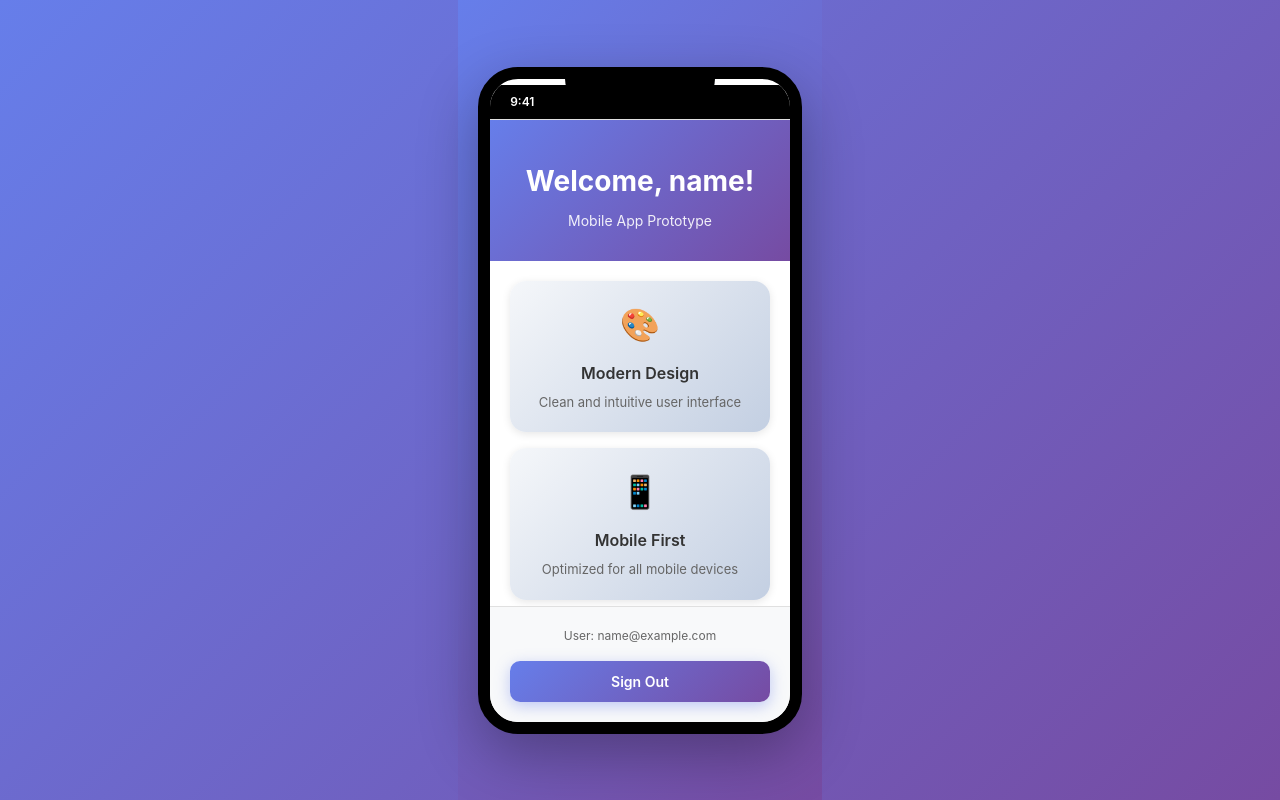
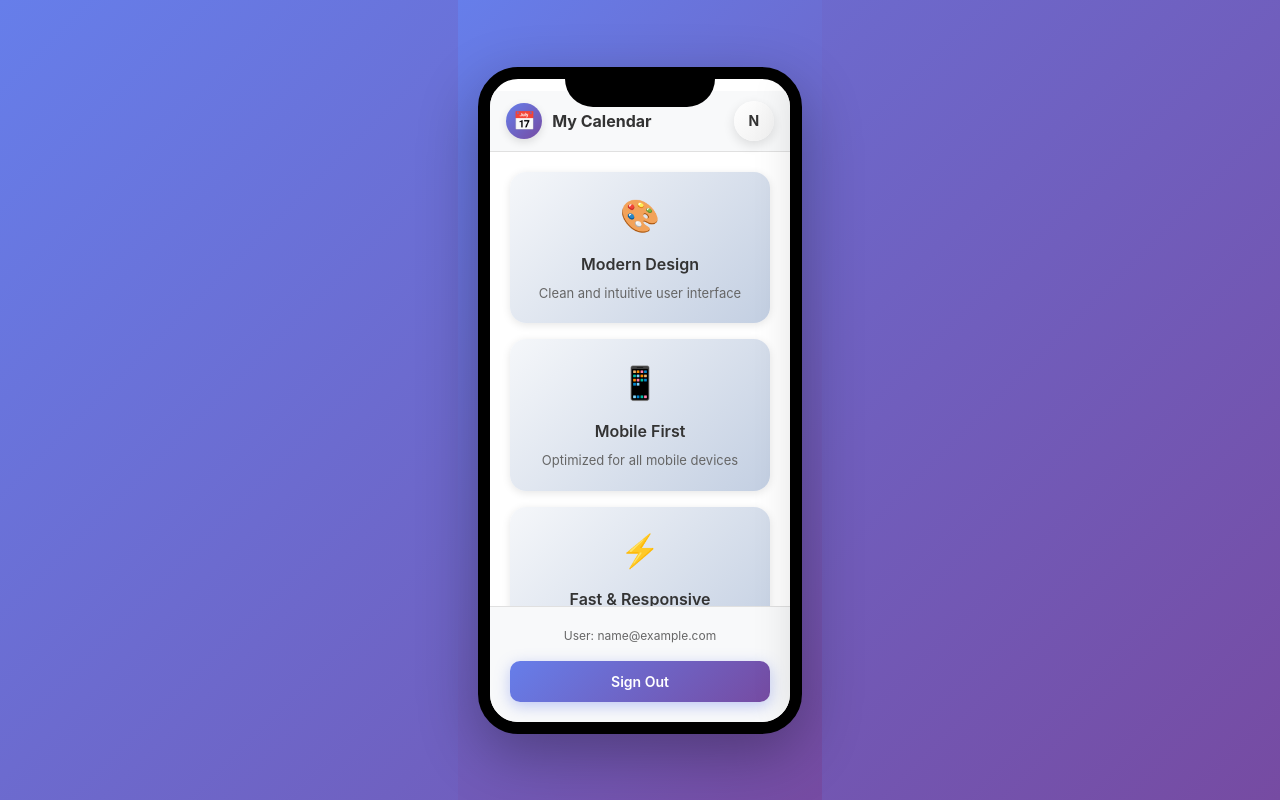
Before and after one commit to aneeeshp1/mobile-app-prototype, a React (Vite) app: page / in a window 1280 px wide. Both pictures are taken after typing "name@example.com", "Sample123" into the empty fields and a click on the button "Sign In". Built offline with nearby package versions, Linux system fonts and the light colour scheme.

Commit message:
feat(ui): compact header, remove banner, profile panel tweaks

```diff
--- a/src/App.jsx
+++ b/src/App.jsx
@@ -14,10 +14,15 @@ function App() {
     setUser(null)
   }
 
+  // Update user data (name, email, etc.). For this prototype we just merge fields into `user`.
+  const handleUpdateUser = (updates) => {
+    setUser((prev) => ({ ...prev, ...updates }))
+  }
+
   return (
     <div className="app">
       {user ? (
-        <HomePage user={user} onLogout={handleLogout} />
+        <HomePage user={user} onLogout={handleLogout} onUpdateUser={handleUpdateUser} />
       ) : (
         <div className="login-container">
           <div className="mobile-frame">
--- a/src/components/HomePage.jsx
+++ b/src/components/HomePage.jsx
@@ -1,17 +1,27 @@
+import { useState } from 'react'
 import '../styles/HomePage.css';
+import ProfilePanel from './ProfilePanel'
 
-export default function HomePage({ user, onLogout }) {
+export default function HomePage({ user, onLogout, onUpdateUser }) {
+  const [isProfileOpen, setIsProfileOpen] = useState(false)
+  const initials = user?.name?.split(' ').map(n => n[0]).join('').slice(0,2).toUpperCase()
+
+  const openProfile = () => setIsProfileOpen(true)
+  const closeProfile = () => setIsProfileOpen(false)
+
   return (
     <div className="home-container">
       <div className="mobile-frame">
-        <div className="status-bar">
-          <span className="time">9:41</span>
+        <div className="app-header">
+          <div className="app-brand">
+            <div className="app-logo" aria-hidden>📅</div>
+            <div className="app-title">My Calendar</div>
+          </div>
+          <button className="profile-icon" onClick={openProfile} aria-label="Open profile">
+            <span className="profile-initials">{initials}</span>
+          </button>
         </div>
 
-        <div className="home-header">
-          <h1>Welcome, {user.name}!</h1>
-          <p>Mobile App Prototype</p>
-        </div>
 
         <div className="home-content">
           <div className="feature-card">
@@ -45,6 +55,10 @@ export default function HomePage({ user, onLogout }) {
             Sign Out
           </button>
         </div>
+
+        {/* Overlay and profile panel */}
+        <div className={`panel-overlay ${isProfileOpen ? 'open' : ''}`} onClick={closeProfile} aria-hidden={!isProfileOpen}></div>
+        <ProfilePanel user={user} isOpen={isProfileOpen} onClose={closeProfile} onUpdateUser={onUpdateUser} />
       </div>
     </div>
   );
--- /dev/null
+++ b/src/components/ProfilePanel.jsx
@@ -0,0 +1,95 @@
+import { useState, useEffect } from 'react'
+import '../styles/ProfilePanel.css'
+
+export default function ProfilePanel({ user, isOpen, onClose, onUpdateUser }) {
+  const [name, setName] = useState(user?.name || '')
+  const [email, setEmail] = useState(user?.email || '')
+  const [currentPassword, setCurrentPassword] = useState('')
+  const [newPassword, setNewPassword] = useState('')
+  const [confirmPassword, setConfirmPassword] = useState('')
+  const [message, setMessage] = useState(null)
+
+  useEffect(() => {
+    setName(user?.name || '')
+    setEmail(user?.email || '')
+  }, [user, isOpen])
+
+  const handleSave = (e) => {
+    e.preventDefault()
+    // Basic validation
+    if (newPassword || confirmPassword) {
+      if (newPassword !== confirmPassword) {
+        setMessage({ type: 'error', text: 'New passwords do not match.' })
+        return
+      }
+      if (newPassword.length < 6) {
+        setMessage({ type: 'error', text: 'New password must be at least 6 characters.' })
+        return
+      }
+      // In a real app, we'd verify currentPassword and submit to backend
+      setMessage({ type: 'success', text: 'Password changed (simulated).' })
+      // We can signal password change to parent if desired
+      onUpdateUser({ passwordChanged: true })
+    }
+
+    // Update name and email
+    onUpdateUser({ name: name.trim(), email: email.trim() })
+    setMessage({ type: 'success', text: 'Profile updated.' })
+
+    // Optionally close after saving
+    setTimeout(() => {
+      setMessage(null)
+      onClose()
+    }, 800)
+  }
+
+  const handleClose = () => {
+    setMessage(null)
+    onClose()
+  }
+
+  return (
+    <div className={`profile-panel ${isOpen ? 'open' : ''}`} aria-hidden={!isOpen}>
+      <div className="panel-header">
+        <h2>Edit Profile</h2>
+        <button className="close-btn" onClick={handleClose} aria-label="Close profile panel">✕</button>
+      </div>
+
+      <form className="panel-form" onSubmit={handleSave}>
+        <label>
+          Name
+          <input value={name} onChange={(e) => setName(e.target.value)} />
+        </label>
+
+        <label>
+          Email
+          <input value={email} onChange={(e) => setEmail(e.target.value)} />
+        </label>
+
+        <div className="divider">Change Password</div>
+
+        <label>
+          Current Password
+          <input type="password" value={currentPassword} onChange={(e) => setCurrentPassword(e.target.value)} />
+        </label>
+
+        <label>
+          New Password
+          <input type="password" value={newPassword} onChange={(e) => setNewPassword(e.target.value)} />
+        </label>
+
+        <label>
+          Confirm New Password
+          <input type="password" value={confirmPassword} onChange={(e) => setConfirmPassword(e.target.value)} />
+        </label>
+
+        {message && <div className={`message ${message.type}`}>{message.text}</div>}
+
+        <div className="panel-actions">
+          <button type="button" className="btn secondary" onClick={handleClose}>Cancel</button>
+          <button type="submit" className="btn primary">Save</button>
+        </div>
+      </form>
+    </div>
+  )
+}
--- a/src/styles/HomePage.css
+++ b/src/styles/HomePage.css
@@ -47,20 +47,46 @@
   z-index: 10;
 }
 
-.status-bar {
-  padding: 12px 20px 8px;
+.app-header {
+  padding: 10px 16px;
+  margin-top: 12px;
   background: #f8f9fa;
   border-bottom: 1px solid #e0e0e0;
   display: flex;
-  justify-content: center;
-  margin-top: 8px;
+  align-items: center;
+  justify-content: space-between;
+  gap: 12px;
 }
 
-.time {
-  font-size: 12px;
-  font-weight: 600;
-  color: #000;
+.app-brand {
+  display: flex;
+  align-items: center;
+  gap: 10px;
 }
+
+.app-logo {
+  width: 36px;
+  height: 36px;
+  border-radius: 50%;
+  display: flex;
+  align-items: center;
+  justify-content: center;
+  background: linear-gradient(135deg,#667eea 0%, #764ba2 100%);
+  color: white;
+  font-size: 18px;
+  box-shadow: 0 3px 8px rgba(0,0,0,0.12);
+}
+
+.app-title {
+  font-weight: 700;
+  font-size: 16px;
+  color: #333;
+}
+
+.home-header.small {
+  padding: 20px 20px 12px;
+}
+
 
 .home-header {
   background: linear-gradient(135deg, #667eea 0%, #764ba2 100%);
@@ -195,3 +221,40 @@
     padding: 16px;
   }
 }
+
+/* Profile icon and overlay */
+.profile-icon {
+  width: 40px;
+  height: 40px;
+  border-radius: 50%;
+  background: linear-gradient(135deg, #fff 0%, #f0f0f0 100%);
+  display: flex;
+  align-items: center;
+  justify-content: center;
+  box-shadow: 0 4px 12px rgba(0,0,0,0.12);
+  cursor: pointer;
+  font-weight: 700;
+  z-index: 40;
+  border: none;
+}
+
+
+.profile-initials {
+  color: #333;
+  font-size: 14px;
+}
+
+.panel-overlay {
+  position: absolute;
+  inset: 0;
+  background: rgba(0,0,0,0.35);
+  opacity: 0;
+  transition: opacity 0.25s ease;
+  pointer-events: none;
+  z-index: 30;
+}
+
+.panel-overlay.open {
+  opacity: 1;
+  pointer-events: auto;
+}
--- /dev/null
+++ b/src/styles/ProfilePanel.css
@@ -0,0 +1,108 @@
+.profile-panel {
+  position: absolute;
+  top: 0;
+  right: 0;
+  height: 100%;
+  width: 320px;
+  max-width: 85%;
+  background: #fff;
+  box-shadow: -20px 0 40px rgba(0,0,0,0.15);
+  transform: translateX(110%);
+  transition: transform 0.35s ease;
+  z-index: 50;
+  display: flex;
+  flex-direction: column;
+  padding: 18px;
+}
+
+.profile-panel.open {
+  transform: translateX(0);
+}
+
+.panel-header {
+  display: flex;
+  align-items: center;
+  justify-content: space-between;
+  margin-bottom: 8px;
+}
+
+.panel-header h2 {
+  margin: 0;
+  font-size: 18px;
+}
+
+.close-btn {
+  background: transparent;
+  border: none;
+  font-size: 18px;
+  cursor: pointer;
+}
+
+.panel-form {
+  display: flex;
+  flex-direction: column;
+  gap: 10px;
+  padding-top: 6px;
+  overflow-y: auto;
+}
+
+.panel-form label {
+  display: flex;
+  flex-direction: column;
+  font-size: 13px;
+  color: #444;
+}
+
+.panel-form input {
+  padding: 10px 8px;
+  border-radius: 8px;
+  border: 1px solid #e0e0e0;
+  margin-top: 6px;
+}
+
+.divider {
+  margin-top: 6px;
+  margin-bottom: 2px;
+  font-size: 12px;
+  color: #888;
+}
+
+.panel-actions {
+  display: flex;
+  gap: 8px;
+  margin-top: 8px;
+}
+
+.btn {
+  padding: 10px 12px;
+  border-radius: 8px;
+  border: none;
+  cursor: pointer;
+}
+
+.btn.primary {
+  background: linear-gradient(135deg, #667eea 0%, #764ba2 100%);
+  color: #fff;
+  font-weight: 600;
+}
+
+.btn.secondary {
+  background: #f0f0f0;
+  color: #333;
+}
+
+.message {
+  padding: 8px 10px;
+  border-radius: 8px;
+  font-size: 13px;
+}
+
+.message.error {
+  background: #ffecec;
+  color: #b00020;
+}
+
+.message.success {
+  background: #e6ffef;
+  color: #007a3d;
+}
```
